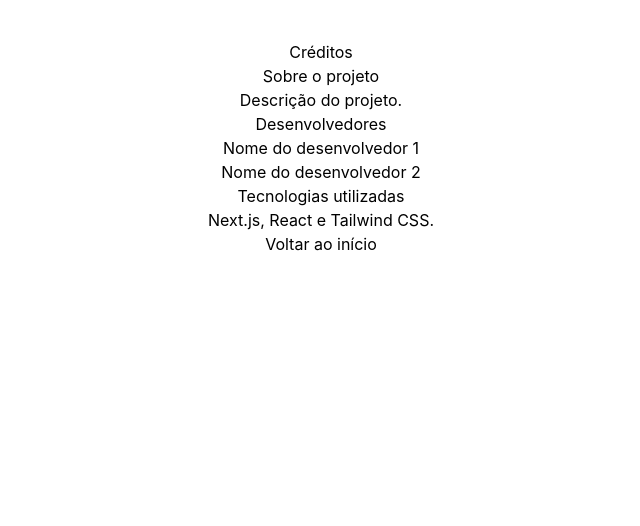
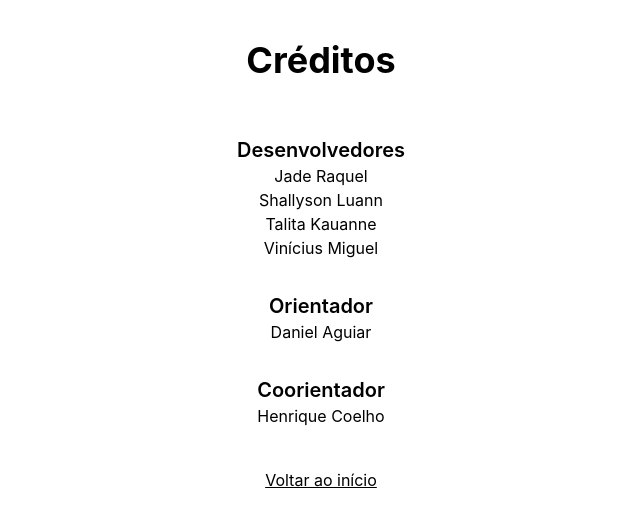
Before and after one commit to SLuann/SiteR, a Next.js app: page /componentes/Creditos in a window 1280 px wide. Shown: the top 526 px of the page, without its empty margins (319-959 px from the left). Built offline with nearby package versions, Linux system fonts and the light colour scheme.

Commit message:
Finalizando estrutação de desenvolvimento.

```diff
--- a/app/componentes/Creditos/page.jsx
+++ b/app/componentes/Creditos/page.jsx
@@ -1,24 +1,30 @@
 import Link from "next/link";
+
+const creditos = [
+    { funcao: "Desenvolvedores", nomes: ["Jade Raquel", "Shallyson Luann", "Talita Kauanne", "Vinícius Miguel"] },
+    { funcao: "Orientador", nomes: ["Daniel Aguiar"] },
+    { funcao: "Coorientador", nomes: ["Henrique Coelho"] },
+];
 
 export default function Creditos() {
     return (
         <main className="flex flex-col items-center p-10">
 
-            <h1>Créditos</h1>
+        <h1 className="text-4xl font-bold mb-6">Créditos</h1>
 
-            <h2>Sobre o projeto</h2>
-            <p>Descrição do projeto.</p>
+            {creditos.map((grupo) => (
+                <section key={grupo.funcao} className="mt-8 text-center">
+                    <h2 className="text-xl font-semibold">{grupo.funcao}</h2>
 
-            <h2>Desenvolvedores</h2>
-            <p>Nome do desenvolvedor 1</p>
-            <p>Nome do desenvolvedor 2</p>
+                    {grupo.nomes.map((nomes) => (
+                        <p key={nomes}>{nomes}</p>
+                    ))}
+                </section>
+            ))}
 
-            <h2>Tecnologias utilizadas</h2>
-            <p>Next.js, React e Tailwind CSS.</p>
-
-            <Link href="/">
-                Voltar ao início
-            </Link>
+        <Link href="/" className="mt-10 underline hover:opacity-70">
+            Voltar ao início
+        </Link>
 
         </main>
     );
```
